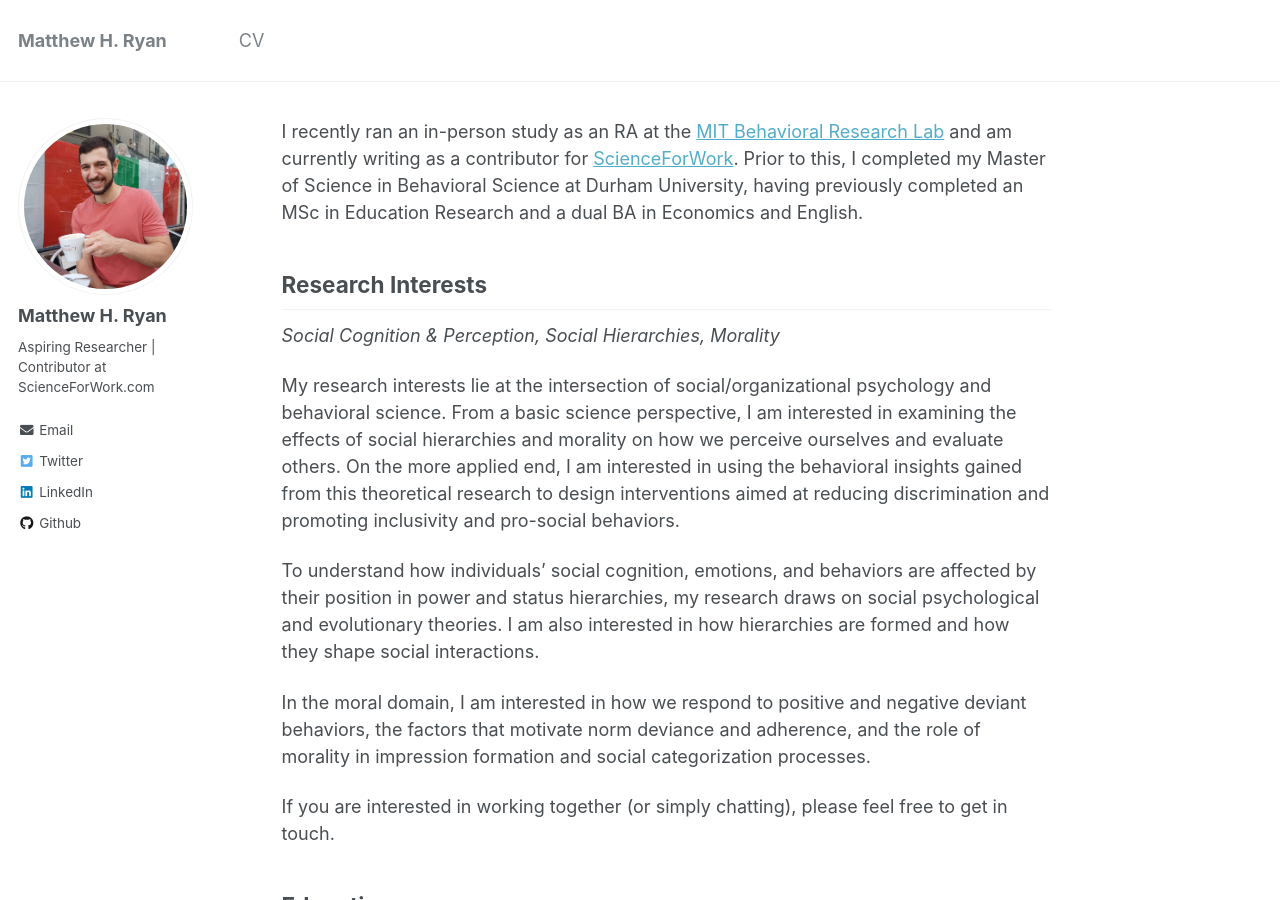
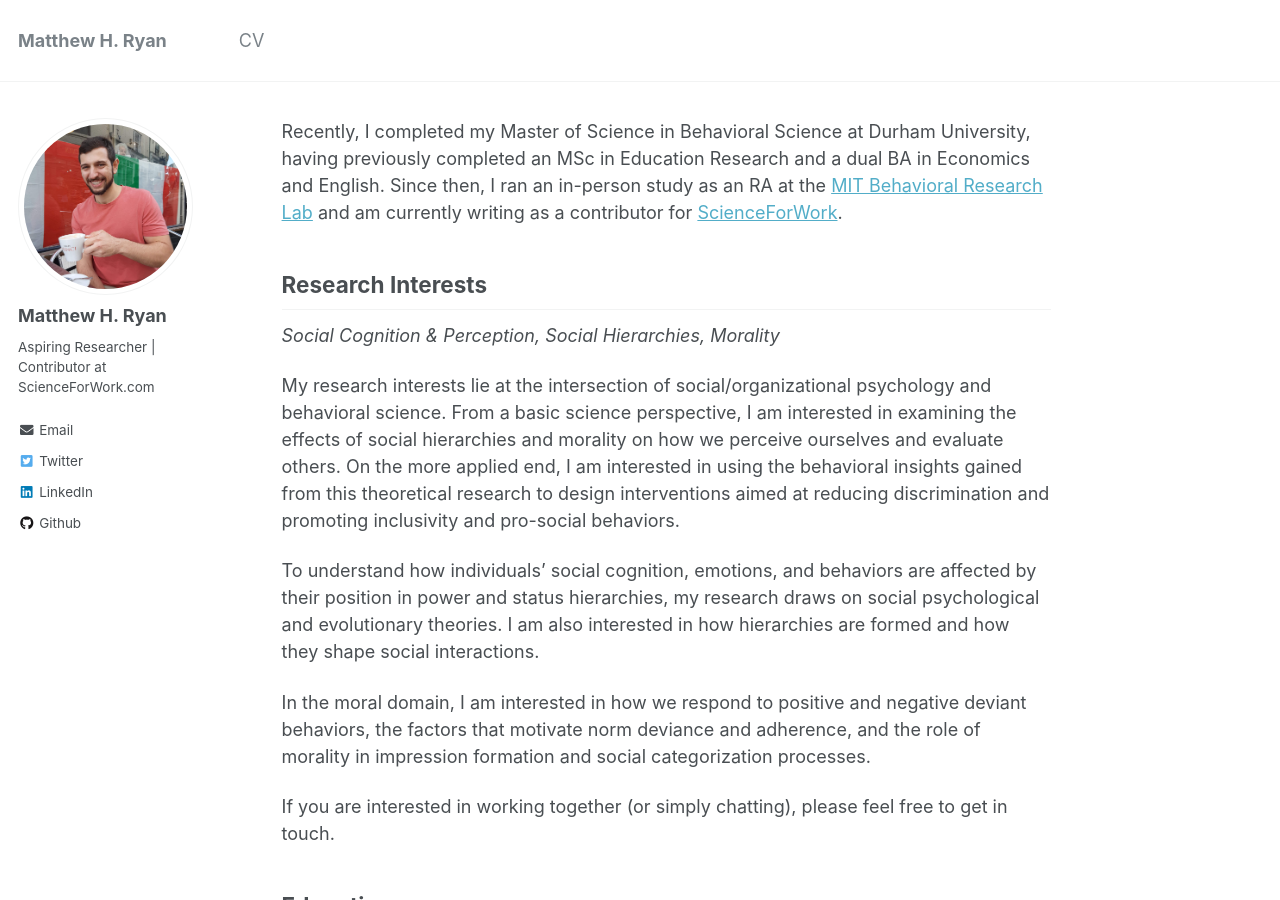
Before and after one commit to mattyhryan/mattyhryan.github.io, a Jekyll site: the page built from _pages/about.md, in a window 1280 px wide and 900 px high. Built offline with Jekyll 4.4.1, drawn with Linux system fonts in a browser that asks for light colours.

Commit message:
Update about.md

```diff
--- a/_pages/about.md
+++ b/_pages/about.md
@@ -7,7 +7,7 @@ redirect_from:
   - /about.html
 ---
 
-I recently ran an in-person study as an RA at the [MIT Behavioral Research Lab](https://brl.mit.edu/) and am currently writing as a contributor for [ScienceForWork](https://scienceforwork.com/). Prior to this, I completed my Master of Science in Behavioral Science at Durham University, having previously completed an MSc in Education Research and a dual BA in Economics and English.
+Recently, I completed my Master of Science in Behavioral Science at Durham University, having previously completed an MSc in Education Research and a dual BA in Economics and English. Since then, I ran an in-person study as an RA at the [MIT Behavioral Research Lab](https://brl.mit.edu/) and am currently writing as a contributor for [ScienceForWork](https://scienceforwork.com/).
 
 ## Research Interests
 
```
